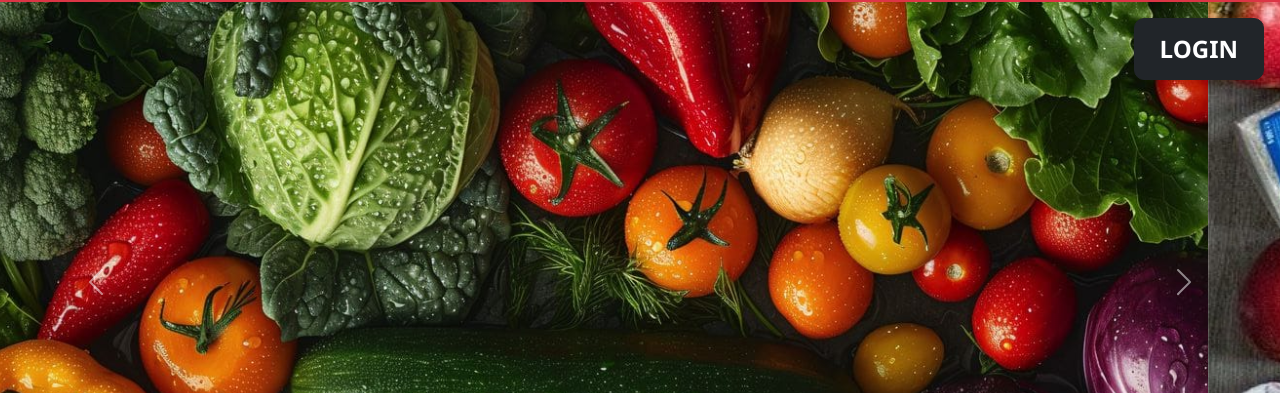
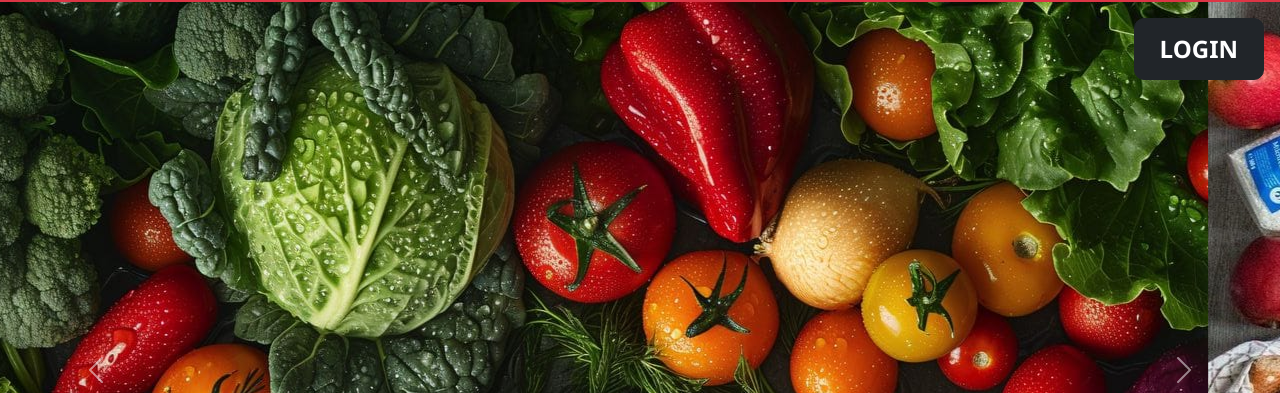
Before and after one commit to ramabhere18447/purepick-website, a plain HTML site: page index.html in a window 1280 px wide. Shown: the part 55-448 px from the top of the page. Drawn offline with nearby package versions, Linux system fonts and the light colour scheme.

Commit message:
Update index.html

```diff
--- a/index.html
+++ b/index.html
@@ -55,11 +55,7 @@
       color: #fff;
       margin-top: 50px;
     }
-    .carousel-item img {
-  width: 100%;
-  height: 70vh;      /* adjusts automatically with screen height */
-  object-fit: cover; /* fills the frame nicely without stretching */
-}
+
   </style>
 </head>
 
```
